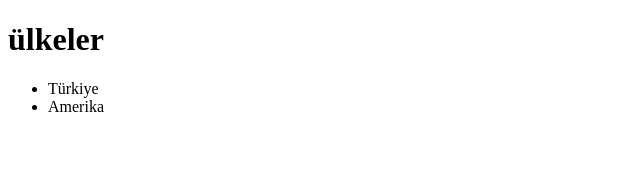
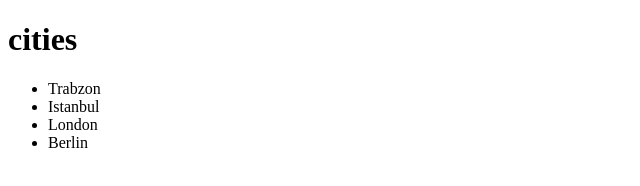
Before and after one commit to ertugrultysz61/T102, a plain HTML site: page index.HTML in a window 1280 px wide. Shown: the whole page, without its empty margins (0-640 px from the left). Drawn offline with Linux system fonts and the light colour scheme.

Commit message:
as ertugrul

```diff
--- a/index.HTML
+++ b/index.HTML
@@ -7,11 +7,12 @@
   <title>Document</title>
 </head>
 <body>
-  <h1>ülkeler</h1>
+  <h1>cities</h1>
   <ul>
-  <li>Türkiye</li>
-    <li>Amerika</li>
-
+  <li>Trabzon</li>
+  <li>Istanbul</li>
+  <li>London</li>
+  <li>Berlin</li>
   </ul>
 </body>
 </html>
```
